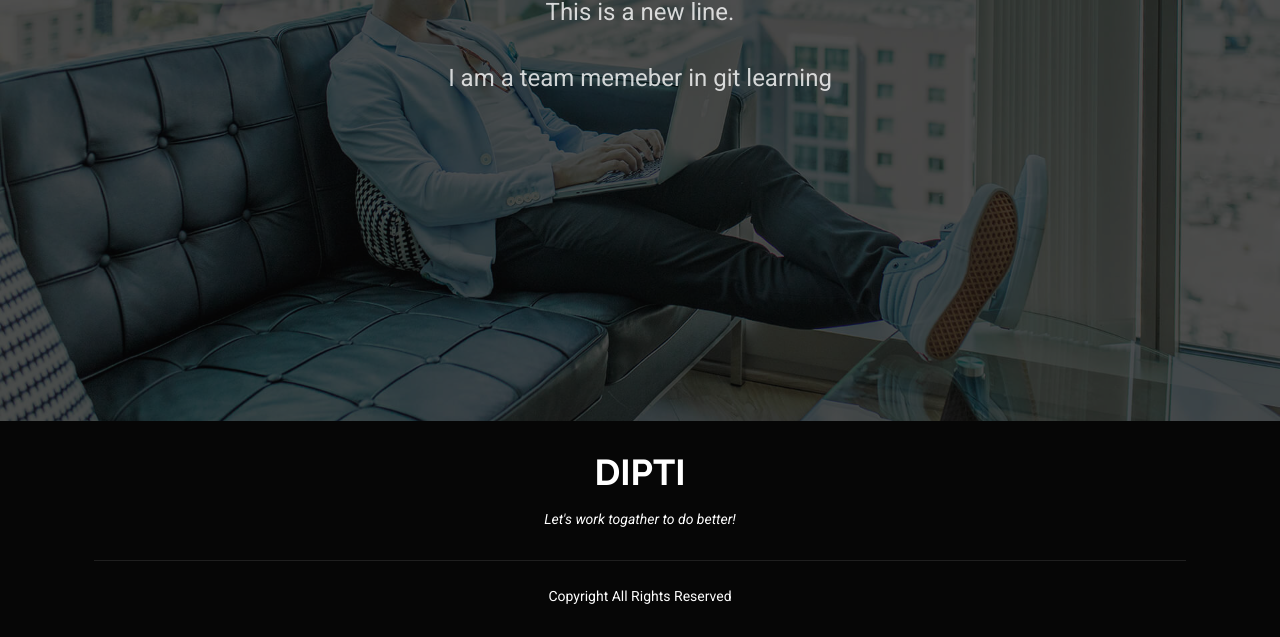
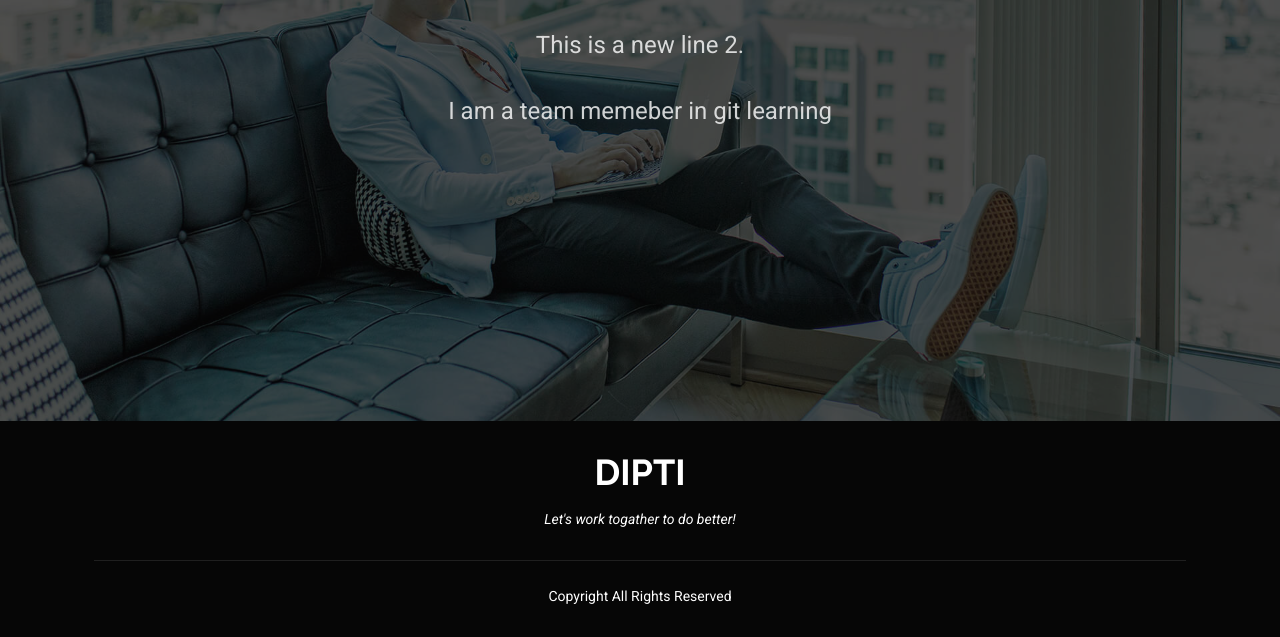
Before and after one commit to saikatsikder/team.j.portfolio.github.io, a plain HTML site: page saikat.html in a window 1280 px wide. Shown: the part 379-1016 px from the top of the page. Drawn offline with Linux system fonts and the light colour scheme.

Commit message:
saikat.html file modified

```diff
--- a/saikat.html
+++ b/saikat.html
@@ -74,6 +74,7 @@
       <div class="container d-flex flex-column align-items-center text-center">
         <h2 data-aos="fade-up" data-aos-delay="100">A Welcome from SAIKAT</h2>
 	<p> This is a new line. </p>
+	<p> This is a new line 2. </p>
         <p data-aos="fade-up" data-aos-delay="200">I am a team memeber in git learning</p>
       </div>
 
```
